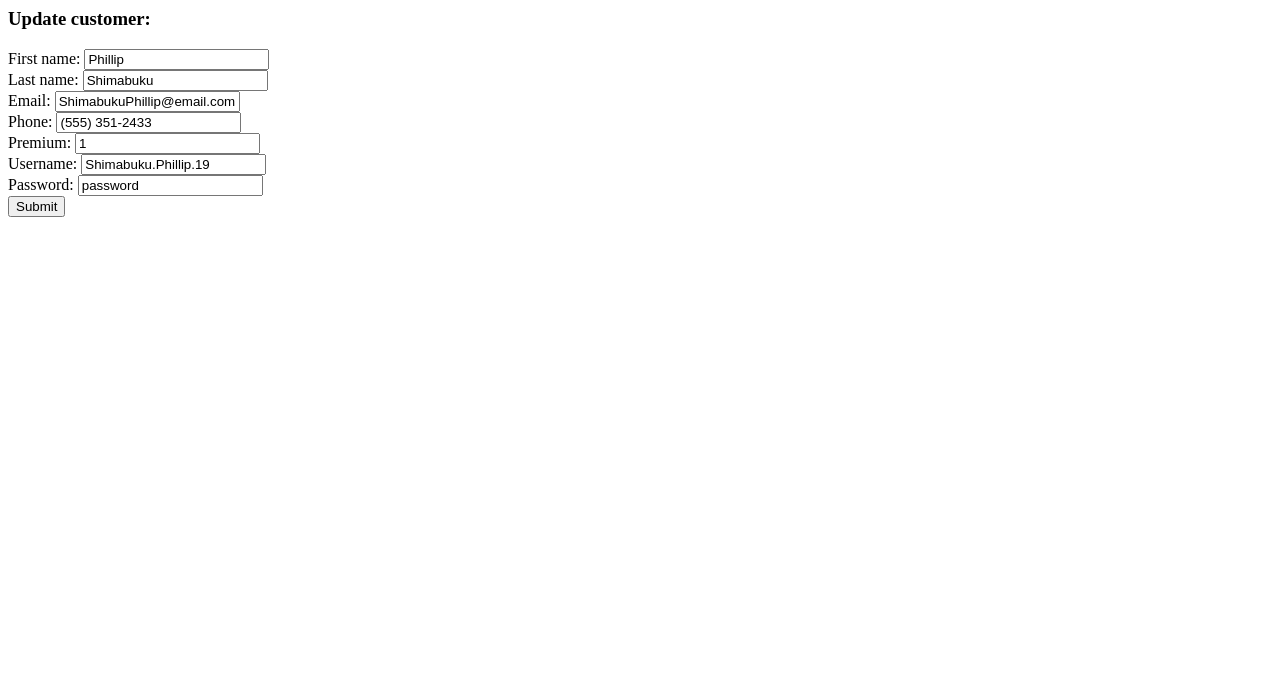
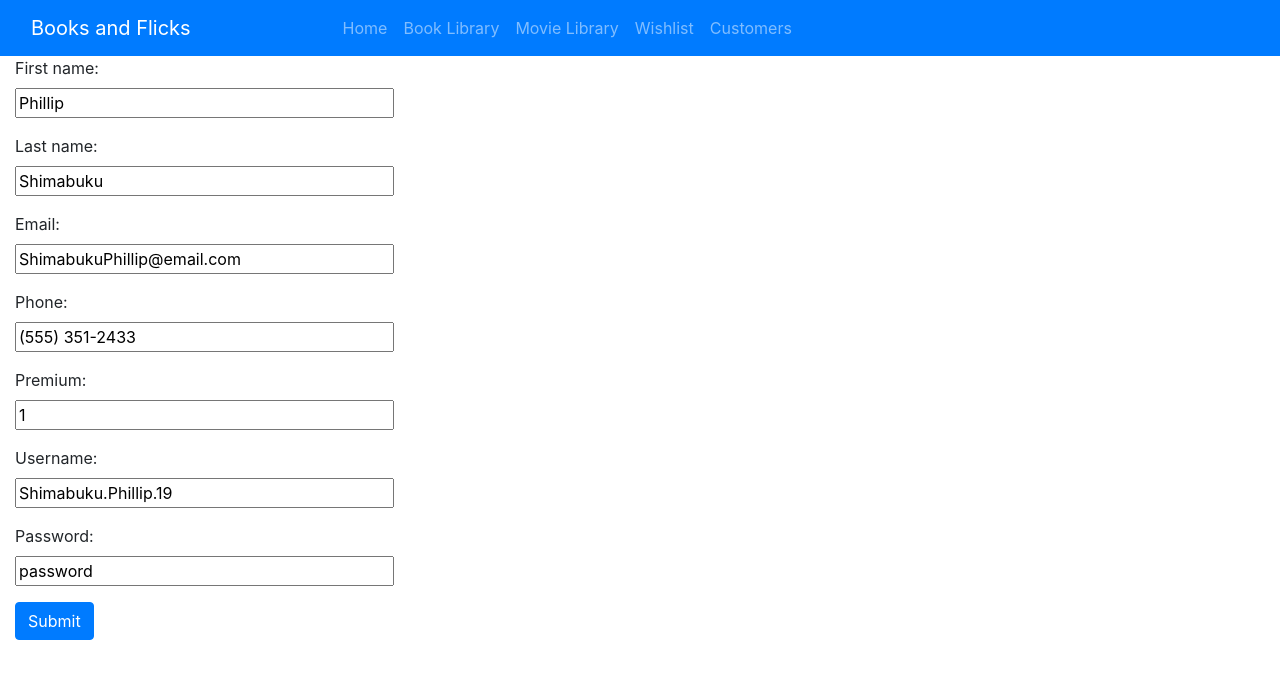
Before and after one commit to TRTurn/CS-340-Database-Project, a Flask app: page /update-customer/24 in a window 1280 px wide. Shown: the top 679 px of the page. Run offline with Flask 2, Linux system fonts and the light colour scheme; data comes from the database, SQL or seed files in the repository; some libraries are stand-ins or nearby versions.

Commit message:
Added Update functionality to all three tables

```diff
--- a/app.py
+++ b/app.py
@@ -13,7 +13,6 @@ app = Flask(__name__)
 #######################################
 # BOOKS
 #######################################
-
 # Display Books
 @app.route('/book-library')
 def book():
@@ -22,12 +21,11 @@ def book():
     results = cursor.fetchall()
     return render_template("book-library.html", books=results)
 
-# Render page
 @app.route('/add_book')
 def render_books():
     return render_template('/add_book.html')
 
-# Adds book to database
+# Add book
 @app.route('/add_a_book', methods=['POST', 'GET'])
 def add_books():
     print("Adding new book")
@@ -42,19 +40,43 @@ def add_books():
     db.execute_query(db_connection, query, book_data)
     return render_template('/add_book.html')
 
-
+# Delete Book Entry
 @app.route('/delete-book/<id>')
 def remove_book(id):
     query = "DELETE FROM Books WHERE book_id = %s" %(id)
     db.execute_query(db_connection, query)
     return redirect('/book-library')
 
+# Update Book Entry
+@app.route('/update-book/<id>', methods=['POST', 'GET'])
+def update_book(id):
+    db_connection = db.connect_to_database()
+    if request.method == 'GET':
+        book_query = 'SELECT * FROM Books WHERE book_id = %s' %(id)
+        book_result = db.execute_query(db_connection, book_query).fetchone()
+        return render_template('update-book.html', book=book_result)
+
+        if book_result == None:
+            return "No such movie found!"
+
+    elif request.method == 'POST':
+        print("Updated")
+        book_id = request.form['book_id']
+        title = request.form['title']
+        author = request.form['author']
+        genre = request.form['genre']
+        page_count = request.form['page_count']
+        description = request.form['description']
+
+        book_update_query = "UPDATE Books SET title = %s, author = %s, genre = %s, page_count = %s, description = %s WHERE book_id = %s"
+        update_data = (title, author, genre, page_count, description, book_id)
+        db.execute_query(db_connection, book_update_query, update_data)
+        return redirect('/book-library')
+
 ###########################################
 # MOVIES
 ###########################################
-
 # Display Movie
-
 @app.route('/movie-library')
 def display_movies():
     query = "SELECT movie_id, movie_title, director, genre, run_time, year, description, rated, movie_id FROM Movies;"
@@ -86,18 +108,48 @@ def add_new_movies():
     db.execute_query(db_connection, query, movie_data)
     return render_template('add_movie.html')
 
-# Delete Movie
-
+# Delete Movie Entry
 @app.route('/delete-movie/<id>')
 def remove_movie(id):
     query = "DELETE FROM Movies where movie_id = %s" %(id)
     db.execute_query(db_connection, query)
     return redirect('/movie-library')
 
+# Update Movie Entry
+@app.route('/update-movie/<id>', methods=['POST', 'GET'])
+def update_movie(id):
+    db_connection = db.connect_to_database()
+    if request.method == 'GET':
+        movie_query = 'SELECT * FROM Movies WHERE movie_id = %s' %(id)
+        movie_result = db.execute_query(db_connection, movie_query).fetchone()
+        return render_template('update-movie.html', movie=movie_result)
+
+        if movie_result == None:
+            return "No such movie found!"
+
+    elif request.method == 'POST':
+        print("Updated")
+        movie_id = request.form['movie_id']
+        movie_title = request.form['movie_title']
+        director = request.form['director']
+        rated = request.form['rated']
+        actor = request.form['actor']
+        genre = request.form['genre']
+        run_time = request.form['run_time']
+        year = request.form['year']
+        country = request.form['country']
+        description = request.form['description']
+
+
+        movie_update_query = "UPDATE movies SET movie_title = %s, director = %s, rated = %s, actor = %s, genre = %s, run_time = %s, year = %s, country = %s, description = %s WHERE movie_id = %s"
+        update_data = (movie_title, director, rated, actor, genre, run_time, year, country, description, movie_id)
+        db.execute_query(db_connection, movie_update_query, update_data)
+        return redirect('/movie-library')
+
+
 #############################
 # Customers
 #############################
-
 # Display Customer - library
 @app.route('/customers-library')
 def customers():
@@ -146,7 +198,6 @@ def update_customer(id):
 
         if people_result == None:
             return "No such person found!"
-
 
     elif request.method == 'POST':
         print("Updated")
--- a/requirements.txt
+++ b/requirements.txt
@@ -18,7 +18,6 @@ msgpack==1.0.2
 mysqlclient==2.0.3
 neat-python==0.92
 numpy==1.19.4
-pandas==1.2.2
 pyasn1==0.4.8
 pydivert==2.1.0
 pygame==2.0.0
--- a/templates/update-customer.html
+++ b/templates/update-customer.html
@@ -1,13 +1,80 @@
-<h3>Update customer:</h3>
+<!doctype html>
+<html>
+
+	<head>
+		<meta charset="UTF-8" />
+		<title>Books and Flicks</title>
+		<link rel="stylesheet" href="https://stackpath.bootstrapcdn.com/bootstrap/4.5.0/css/bootstrap.min.css" integrity="sha384-9aIt2nRpC12Uk9gS9baDl411NQApFmC26EwAOH8WgZl5MYYxFfc+NcPb1dKGj7Sk" crossorigin="anonymous" />
+		<link rel="stylesheet" href="{{ url_for('static', filename='css/main.css') }}">
+	</head>
+
+	<body>
+
+		<!-- NAVBAR-->
+    <nav class="navbar navbar-expand-lg navbar-dark bg-primary">
+			<div class="container-fluid">
+				<a class="navbar-brand company-name">Books and Flicks</a>
+				<div class="collapse navbar-collapse">
+					<ul class="navbar-nav">
+						<li class="nav-item">
+							<a class="nav-link" aria-current="page" href="/index">Home</a>
+						</li>
+						<li class="nav-item">
+							<a class="nav-link" href="/book-library">Book Library</a>
+						</li>
+						<li class="nav-item">
+							<a class="nav-link" href="/movie-library">Movie Library</a>
+						</li>
+						<li class="nav-item">
+							<a class="nav-link" href="/wishlist-library">Wishlist</a>
+						</li>
+						<li class="nav-item">
+							<a class="nav-link" href="/customers-library">Customers</a>
+						</li>
+					</ul>
+				</div>
+			</div>
+		</nav>
+
 <form action="/update-customer/{{customer['customer_id']}}" method="post">
-<input type="hidden" name="customer_id" value = "{{customer['customer_id']}}">
-First name: <input type="text" name="customer_first_name" value="{{customer['customer_first_name']}}"><br>
-Last name: <input type="text" name="customer_last_name" value="{{customer['customer_last_name']}}"><br>
-Email: <input type="text" name="email" value="{{customer['email']}}"> <br>
-Phone: <input type="text" name="phone" value="{{customer['phone']}}"> <br>
-Premium: <input type="text" name="premium" value = "{{customer['premium']}}"><br>
-Username: <input type="text" name="username" value="{{customer['username']}}"> <br>
-Password: <input type="text" name="password" value="{{customer['password']}}"> <br>
-<input type="submit" value="Submit">
 
+  <div class="container-fluid">
+		<input type="hidden" name="customer_id" value = "{{customer['customer_id']}}">
+    <div class="mb-3">
+			<label>First name: </label><br>
+			<input size=32 type="text" name="customer_first_name" value="{{customer['customer_first_name']}}"><br>
+    </div>
+    <div class="mb-3">
+			<label>Last name: </label><br>
+			<input size=32 type="text" name="customer_last_name" value="{{customer['customer_last_name']}}"><br>
+    </div>
+    <div class="mb-3">
+			<label>Email: </label><br>
+			<input size=32 type="text" name="email" value="{{customer['email']}}"> <br>
+    </div>
+    <div class="mb-3">
+			<label>Phone: </label><br>
+			<input size=32 type="text" name="phone" value="{{customer['phone']}}"> <br>
+    </div>
+    <div class="mb-3">
+			<label>Premium: </label><br>
+			<input size=32 type="text" name="premium" value = "{{customer['premium']}}"><br>
+    </div>
+    <div class="mb-3">
+			<label>Username: </label><br>
+			<input size=32 type="text" name="username" value="{{customer['username']}}"> <br>
+    </div>
+    <div class="mb-3">
+			<label>Password: </label><br>
+			<input size=32 type="text" name="password" value="{{customer['password']}}"> <br>
+    </div>
+    <input type="submit" class="btn btn-primary" value="Submit">
+
+  </div>
 </form>
+
+<script src="https://code.jquery.com/jquery-3.3.1.slim.min.js" integrity="sha384-q8i/X+965DzO0rT7abK41JStQIAqVgRVzpbzo5smXKp4YfRvH+8abtTE1Pi6jizo" crossorigin="anonymous"></script>
+<script src="https://cdnjs.cloudflare.com/ajax/libs/popper.js/1.14.3/umd/popper.min.js" integrity="sha384-ZMP7rVo3mIykV+2+9J3UJ46jBk0WLaUAdn689aCwoqbBJiSnjAK/l8WvCWPIPm49" crossorigin="anonymous"></script>
+<script src="https://stackpath.bootstrapcdn.com/bootstrap/4.1.3/js/bootstrap.min.js" integrity="sha384-ChfqqxuZUCnJSK3+MXmPNIyE6ZbWh2IMqE241rYiqJxyMiZ6OW/JmZQ5stwEULTy" crossorigin="anonymous"></script>
+<script src="./client/script.js"></script>
+</body>
```
Also changed, not shown: templates/movie-library.html (+6 -2 lines), templates/update-book.html (added, +71 -0 lines), templates/update-movie.html (added, +87 -0 lines).
